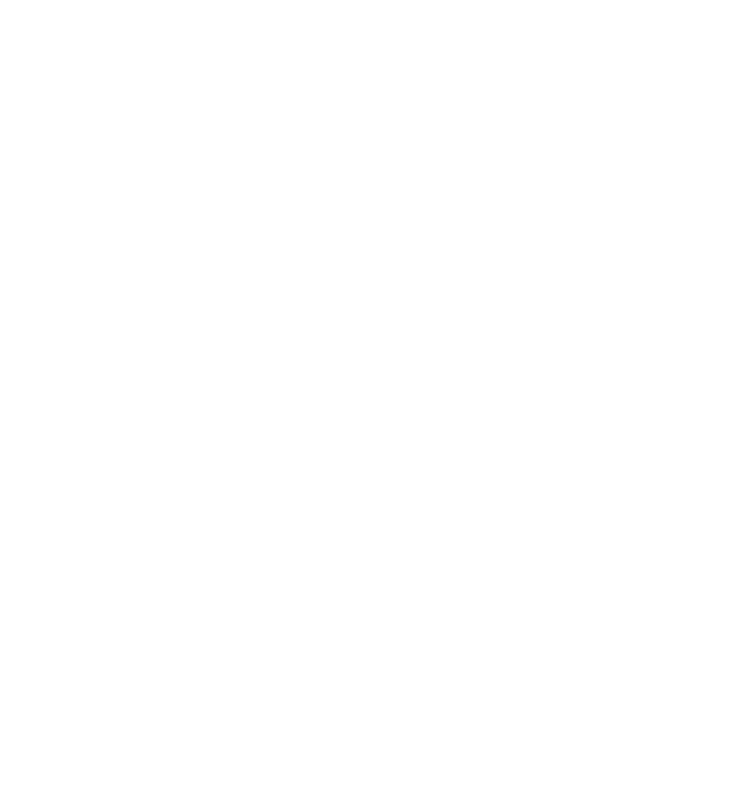
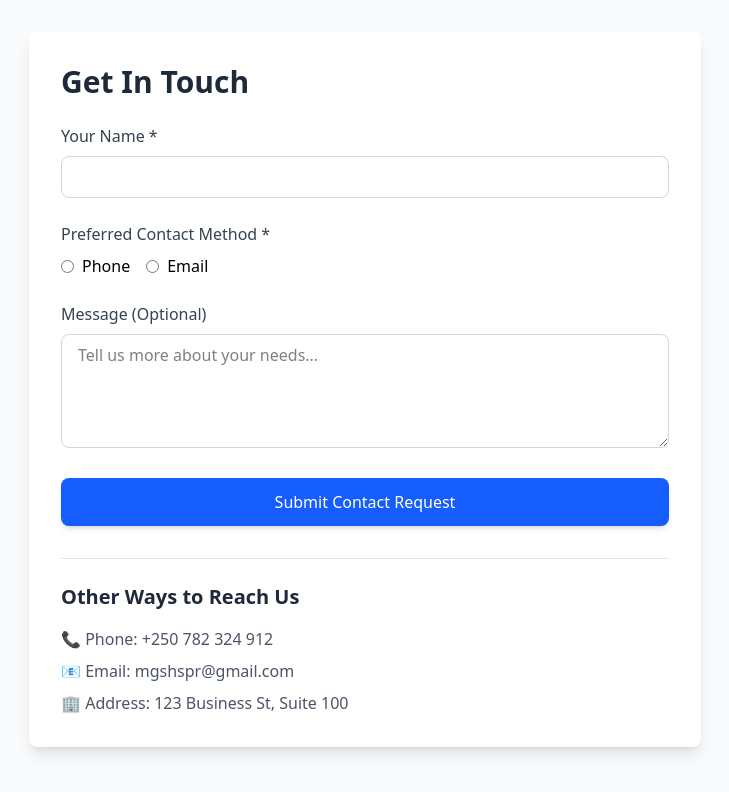
Before and after one commit to semanaparfait/MarketHub, a React (Vite) app: page /Contact in a window 1280 px wide. Before the commit this address had no page. Shown: the top 792 px of the page, without its empty margins (275-1004 px from the left). Built offline with nearby package versions, Linux system fonts and the light colour scheme.

Commit message:
working on contact us page

```diff
--- a/src/App.jsx
+++ b/src/App.jsx
@@ -4,6 +4,7 @@
 import Account from "../src/pages/Login"; // Assuming your Login/Signup is here
 import Dashboard from '../src/pages/Dashboard';
 import Cart from '../src/pages/Cart';
+import Contact from '../src/pages/Contact';
 // import ProtectedRoute from './components/ProtectedRoute';
 import { CartProvider } from './context/CartContext';
 
@@ -37,6 +38,7 @@
           }
         />
         <Route path='/cart' element={<Cart />} />
+        <Route path='/Contact' element={<Contact />} />
       </Routes>
     </BrowserRouter>
     </CartProvider>
--- /dev/null
+++ b/src/pages/Contact.jsx
@@ -0,0 +1,145 @@
+import React from 'react';
+import { useState } from 'react';
+
+export default function Contact() {
+  const [contactMethod, setContactMethod] = useState('');
+  const [phoneNumber, setPhoneNumber] = useState('');
+  const [email, setEmail] = useState('');
+  const [name, setName] = useState('');
+  const [message, setMessage] = useState('');
+  const [submitted, setSubmitted] = useState(false);
+
+  const handleSubmit = () => {
+    if (name && contactMethod && (contactMethod === 'phone' ? phoneNumber : email)) {
+      setSubmitted(true);
+      setTimeout(() => setSubmitted(false), 3000);
+    }
+  };
+
+  return (
+    <div className="min-h-screen bg-gray-50 p-8">
+      <div className="max-w-2xl mx-auto bg-white rounded-lg shadow-lg p-8">
+        <h1 className="text-3xl font-bold text-gray-800 mb-6">Get In Touch</h1>
+
+        {submitted && (
+          <div className="mb-6 p-4 bg-green-100 text-green-700 rounded-lg">
+            Thank you! We'll contact you soon.
+          </div>
+        )}
+
+        <div className="space-y-6">
+          {/* Name */}
+          <div>
+            <label className="block text-gray-700 font-medium mb-2">
+              Your Name *
+            </label>
+            <input
+              type="text"
+              value={name}
+              onChange={(e) => setName(e.target.value)}
+              className="w-full px-4 py-2 border border-gray-300 rounded-lg focus:ring-2 focus:ring-blue-500 focus:border-transparent"
+
+            />
+          </div>
+
+          {/* Contact Method */}
+          <div>
+            <label className="block text-gray-700 font-medium mb-2">
+              Preferred Contact Method *
+            </label>
+            <div className="flex gap-4">
+              <label className="flex items-center cursor-pointer">
+                <input
+                  type="radio"
+                  name="contactMethod"
+                  value="phone"
+                  checked={contactMethod === 'phone'}
+                  onChange={(e) => setContactMethod(e.target.value)}
+                  className="mr-2"
+                />
+                Phone
+              </label>
+              <label className="flex items-center cursor-pointer">
+                <input
+                  type="radio"
+                  name="contactMethod"
+                  value="email"
+                  checked={contactMethod === 'email'}
+                  onChange={(e) => setContactMethod(e.target.value)}
+                  className="mr-2"
+                />
+                Email
+              </label>
+            </div>
+          </div>
+
+          {/* Phone Number Field */}
+          {contactMethod === 'phone' && (
+            <div className="animate-fadeIn">
+              <label className="block text-gray-700 font-medium mb-2">
+                Phone Number *
+              </label>
+              <input
+                type="tel"
+                value={phoneNumber}
+                onChange={(e) => setPhoneNumber(e.target.value)}
+                className="w-full px-4 py-2 border border-gray-300 rounded-lg focus:ring-2 focus:ring-blue-500 focus:border-transparent"
+
+              />
+            </div>
+          )}
+
+          {/* Email Field */}
+          {contactMethod === 'email' && (
+            <div className="animate-fadeIn">
+              <label className="block text-gray-700 font-medium mb-2">
+                Email Address *
+              </label>
+              <input
+                type="email"
+                value={email}
+                onChange={(e) => setEmail(e.target.value)}
+                className="w-full px-4 py-2 border border-gray-300 rounded-lg focus:ring-2 focus:ring-blue-500 focus:border-transparent"
+
+              />
+            </div>
+          )}
+
+          {/* Message */}
+          <div>
+            <label className="block text-gray-700 font-medium mb-2">
+              Message (Optional)
+            </label>
+            <textarea
+              value={message}
+              onChange={(e) => setMessage(e.target.value)}
+              rows="4"
+              className="w-full px-4 py-2 border border-gray-300 rounded-lg focus:ring-2 focus:ring-blue-500 focus:border-transparent"
+              placeholder="Tell us more about your needs..."
+            />
+          </div>
+
+          {/* Submit Button */}
+          <button
+            onClick={handleSubmit}
+            className="w-full bg-blue-600 text-white font-medium py-3 px-6 rounded-lg hover:bg-blue-700 transition-colors duration-200 shadow-md hover:shadow-lg"
+          >
+            Submit Contact Request
+          </button>
+        </div>
+
+        {/* Contact Info */}
+        <div className="mt-8 pt-6 border-t border-gray-200">
+          <h2 className="text-xl font-semibold text-gray-800 mb-4">
+            Other Ways to Reach Us
+          </h2>
+          <div className="space-y-2 text-gray-600">
+            <p>📞 Phone: +250 782 324 912</p>
+            <p>📧 Email: mgshspr@gmail.com</p>
+            <p>🏢 Address: 123 Business St, Suite 100</p>
+          </div>
+        </div>
+      </div>
+    </div>
+  );
+}
```
